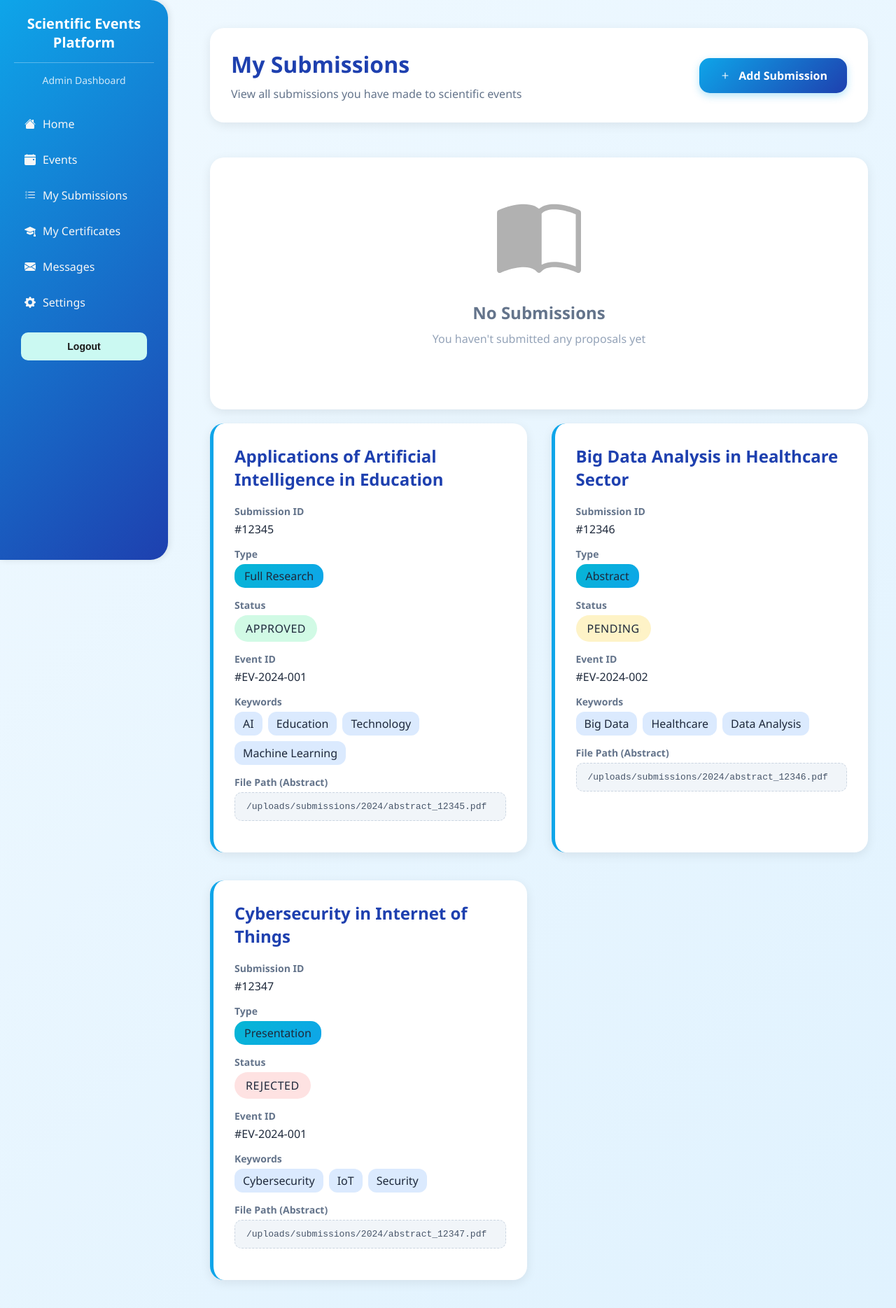
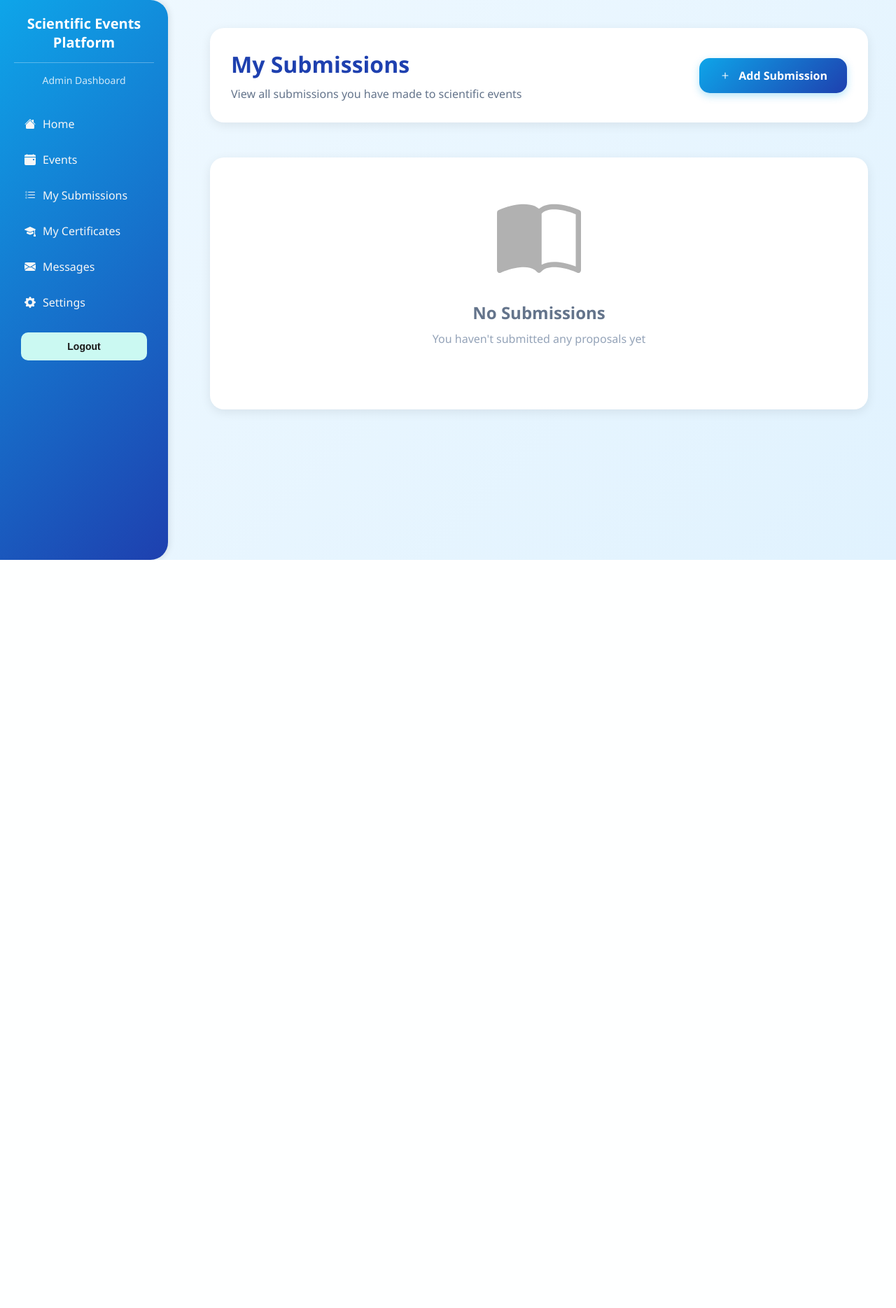
Before and after one commit to bensidbassem-del/Sceintific_med_prj, a Flask app: page /show_submissions in a window 1280 px wide. Shown: the whole page at 70% size. After the commit the page ends 800 px from the top, so only its background shows below. Run offline with Flask 3, Linux system fonts and the light colour scheme; data that the repository does not hold is empty.

Commit message:
Comment out submission sections in show_submissions.html
Comment out submission details for submissions 1, 2, and 3 in the show_submissions template.

```diff
--- a/templates/show_submissions.html
+++ b/templates/show_submissions.html
@@ -447,7 +447,7 @@
             </div>
             {% endfor %}
 
-            <!-- Submission 1 -->
+            <!-- Submission 1
             <div class="submission-card">
                 <h2>Applications of Artificial Intelligence in Education</h2>
 
@@ -485,10 +485,10 @@
                     <strong>File Path (Abstract)</strong>
                     <div class="file-path">/uploads/submissions/2024/abstract_12345.pdf</div>
                 </div>
-            </div>
+            </div> -->
 
             <!-- Submission 2 -->
-            <div class="submission-card">
+            <!-- <div class="submission-card">
                 <h2>Big Data Analysis in Healthcare Sector</h2>
 
                 <div class="info-item">
@@ -524,10 +524,10 @@
                     <strong>File Path (Abstract)</strong>
                     <div class="file-path">/uploads/submissions/2024/abstract_12346.pdf</div>
                 </div>
-            </div>
+            </div> -->
 
             <!-- Submission 3 -->
-            <div class="submission-card">
+            <!-- <div class="submission-card">
                 <h2>Cybersecurity in Internet of Things</h2>
 
                 <div class="info-item">
@@ -563,7 +563,7 @@
                     <strong>File Path (Abstract)</strong>
                     <div class="file-path">/uploads/submissions/2024/abstract_12347.pdf</div>
                 </div>
-            </div>
+            </div> -->
         </div>
     </div>
 </body>
```
